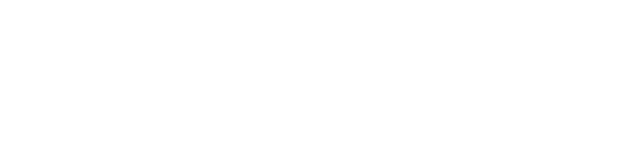
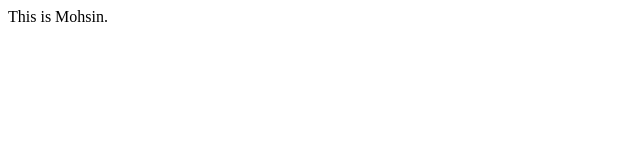
Before and after one commit to mothe1da/mothe1da.github.io, a plain HTML site: page index.html in a window 1280 px wide. Shown: the whole page, without its empty margins (0-640 px from the left). Drawn offline with Linux system fonts and the light colour scheme.

Commit message:
Update index.html

```diff
--- a/index.html
+++ b/index.html
@@ -1,5 +1,6 @@
 <!DOCTYPE html>
 <html>
 <body>
+  This is Mohsin.
 </body>
 </html>
```
